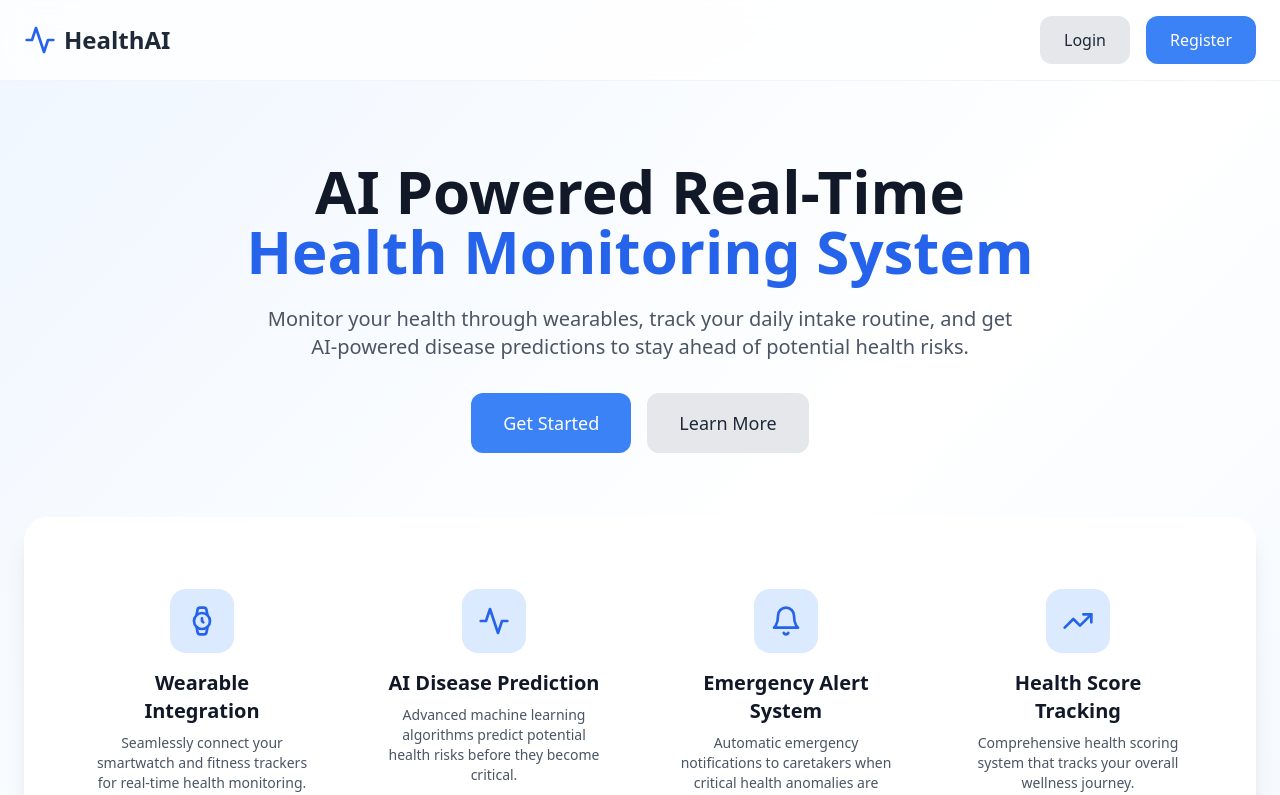
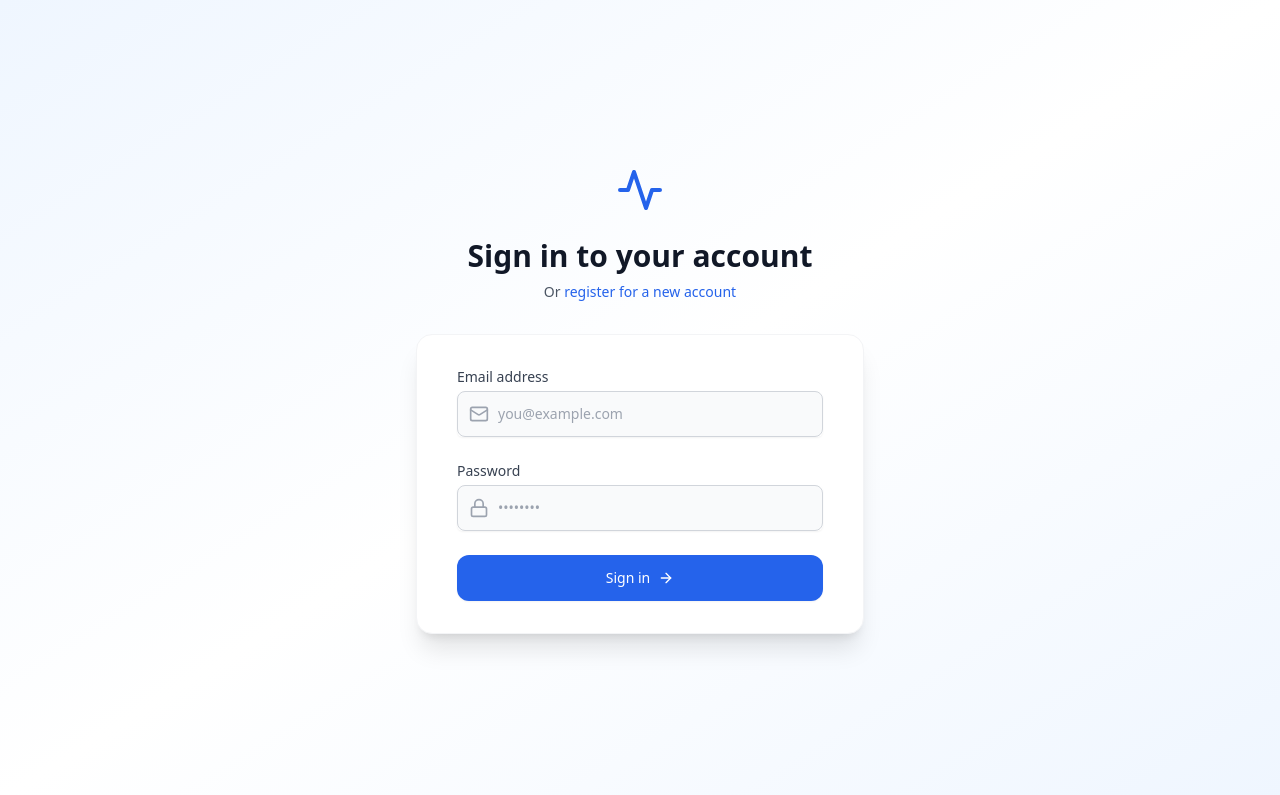
Before and after one commit to MSK7705/chrpre, a React (Vite) app: page /login in a window 1280 px wide. Before the commit this address led to /. Shown: the top 795 px of the page. Built offline with nearby package versions, Linux system fonts and the light colour scheme; no server answers.

Commit message:
feat : login page

```diff
--- a/src/App.tsx
+++ b/src/App.tsx
@@ -5,12 +5,14 @@ import { UploadReports } from './pages/UploadReports';
 import { EmergencyAlert } from './pages/EmergencyAlert';
 import { Prediction } from './pages/Prediction';
 import { DailyIntake } from './pages/DailyIntake';
+import { Login } from './pages/Login';
 
 function App() {
   return (
     <BrowserRouter>
       <Routes>
         <Route path="/" element={<LandingPage />} />
+        <Route path="/login" element={<Login />} />
         <Route path="/dashboard" element={<Dashboard />} />
         <Route path="/upload" element={<UploadReports />} />
         <Route path="/emergency" element={<EmergencyAlert />} />
--- a/src/components/dashboard/HealthScoreCard.tsx
+++ b/src/components/dashboard/HealthScoreCard.tsx
@@ -1,4 +1,4 @@
-import { Card, CardHeader, CardContent } from '../ui/Card';
+import { Card } from '../ui/Card';
 import { TrendingUp } from 'lucide-react';
 
 interface HealthScoreCardProps {
--- a/src/components/ui/Button.tsx
+++ b/src/components/ui/Button.tsx
@@ -6,6 +6,7 @@ interface ButtonProps {
   variant?: 'primary' | 'secondary' | 'danger' | 'success';
   className?: string;
   type?: 'button' | 'submit' | 'reset';
+  disabled?: boolean;
 }
 
 export function Button({
@@ -13,7 +14,8 @@ export function Button({
   onClick,
   variant = 'primary',
   className = '',
-  type = 'button'
+  type = 'button',
+  disabled = false
 }: ButtonProps) {
   const variants = {
     primary: 'bg-blue-500 hover:bg-blue-600 text-white',
@@ -25,8 +27,9 @@ export function Button({
   return (
     <button
       type={type}
-      onClick={onClick}
-      className={`px-6 py-3 rounded-xl font-medium transition-all duration-300 transform hover:scale-105 ${variants[variant]} ${className}`}
+      onClick={disabled ? undefined : onClick}
+      disabled={disabled}
+      className={`px-6 py-3 rounded-xl font-medium transition-all duration-300 transform hover:scale-105 ${variants[variant]} ${className} ${disabled ? 'opacity-50 cursor-not-allowed transform-none hover:scale-100' : ''}`}
     >
       {children}
     </button>
--- /dev/null
+++ b/src/lib/supabase.ts
@@ -0,0 +1,10 @@
+import { createClient } from '@supabase/supabase-js';
+
+const supabaseUrl = import.meta.env.VITE_SUPABASE_URL;
+const supabaseAnonKey = import.meta.env.VITE_SUPABASE_ANON_KEY;
+
+if (!supabaseUrl || !supabaseAnonKey) {
+  throw new Error('Missing Supabase environment variables. Please check your .env file.');
+}
+
+export const supabase = createClient(supabaseUrl, supabaseAnonKey);
--- a/src/pages/LandingPage.tsx
+++ b/src/pages/LandingPage.tsx
@@ -37,10 +37,10 @@ export function LandingPage() {
             <span className="text-2xl font-bold text-gray-800">HealthAI</span>
           </div>
           <div className="flex items-center space-x-4">
-            <Button variant="secondary" onClick={() => navigate('/dashboard')}>
+            <Button variant="secondary" onClick={() => navigate('/login')}>
               Login
             </Button>
-            <Button onClick={() => navigate('/dashboard')}>
+            <Button onClick={() => navigate('/login')}>
               Register
             </Button>
           </div>
--- /dev/null
+++ b/src/pages/Login.tsx
@@ -0,0 +1,143 @@
+import React, { useState } from 'react';
+import { useNavigate } from 'react-router-dom';
+import { supabase } from '../lib/supabase';
+import { Button } from '../components/ui/Button';
+import { Activity, Mail, Lock, AlertCircle, ArrowRight } from 'lucide-react';
+
+export function Login() {
+    const navigate = useNavigate();
+    const [isLogin, setIsLogin] = useState(true);
+    const [email, setEmail] = useState('');
+    const [password, setPassword] = useState('');
+    const [loading, setLoading] = useState(false);
+    const [error, setError] = useState<string | null>(null);
+
+    const handleAuth = async (e: React.FormEvent) => {
+        e.preventDefault();
+        setLoading(true);
+        setError(null);
+
+        try {
+            if (isLogin) {
+                const { error } = await supabase.auth.signInWithPassword({
+                    email,
+                    password,
+                });
+                if (error) throw error;
+                navigate('/dashboard');
+            } else {
+                const { error } = await supabase.auth.signUp({
+                    email,
+                    password,
+                });
+                if (error) throw error;
+                setError('Check your email for the confirmation link.');
+            }
+        } catch (err: any) {
+            setError(err.message || 'An error occurred during authentication.');
+        } finally {
+            setLoading(false);
+        }
+    };
+
+    return (
+        <div className="min-h-screen bg-gradient-to-br from-blue-50 via-white to-blue-50 flex flex-col justify-center py-12 sm:px-6 lg:px-8">
+            <div className="sm:mx-auto sm:w-full sm:max-w-md">
+                <div className="flex justify-center text-blue-600 mb-4 cursor-pointer" onClick={() => navigate('/')}>
+                    <Activity size={48} />
+                </div>
+                <h2 className="mt-6 text-center text-3xl font-extrabold text-gray-900">
+                    {isLogin ? 'Sign in to your account' : 'Create a new account'}
+                </h2>
+                <p className="mt-2 text-center text-sm text-gray-600">
+                    Or{' '}
+                    <button
+                        onClick={() => {
+                            setIsLogin(!isLogin);
+                            setError(null);
+                        }}
+                        className="font-medium text-blue-600 hover:text-blue-500 focus:outline-none focus:underline transition ease-in-out duration-150"
+                    >
+                        {isLogin ? 'register for a new account' : 'sign in to your existing account'}
+                    </button>
+                </p>
+            </div>
+
+            <div className="mt-8 sm:mx-auto sm:w-full sm:max-w-md">
+                <div className="bg-white py-8 px-4 shadow-xl sm:rounded-2xl sm:px-10 border border-gray-100">
+                    <form className="space-y-6" onSubmit={handleAuth}>
+                        <div>
+                            <label htmlFor="email" className="block text-sm font-medium text-gray-700">
+                                Email address
+                            </label>
+                            <div className="mt-1 relative rounded-md shadow-sm">
+                                <div className="absolute inset-y-0 left-0 pl-3 flex items-center pointer-events-none">
+                                    <Mail className="h-5 w-5 text-gray-400" />
+                                </div>
+                                <input
+                                    id="email"
+                                    type="email"
+                                    required
+                                    value={email}
+                                    onChange={(e) => setEmail(e.target.value)}
+                                    className="focus:ring-blue-500 focus:border-blue-500 block w-full pl-10 sm:text-sm border-gray-300 rounded-lg p-3 border transition-colors bg-gray-50 focus:bg-white"
+                                    placeholder="you@example.com"
+                                />
+                            </div>
+                        </div>
+
+                        <div>
+                            <label htmlFor="password" className="block text-sm font-medium text-gray-700">
+                                Password
+                            </label>
+                            <div className="mt-1 relative rounded-md shadow-sm">
+                                <div className="absolute inset-y-0 left-0 pl-3 flex items-center pointer-events-none">
+                                    <Lock className="h-5 w-5 text-gray-400" />
+                                </div>
+                                <input
+                                    id="password"
+                                    type="password"
+                                    required
+                                    value={password}
+                                    onChange={(e) => setPassword(e.target.value)}
+                                    className="focus:ring-blue-500 focus:border-blue-500 block w-full pl-10 sm:text-sm border-gray-300 rounded-lg p-3 border transition-colors bg-gray-50 focus:bg-white"
+                                    placeholder="••••••••"
+                                />
+                            </div>
+                        </div>
+
+                        {error && (
+                            <div className={`p-3 rounded-md flex items-start ${isLogin || error.includes('error') || error.includes('already') ? 'bg-red-50 text-red-700' : 'bg-green-50 text-green-700'}`}>
+                                <AlertCircle className="h-5 w-5 mr-2 flex-shrink-0 mt-0.5" />
+                                <span className="text-sm font-medium">{error}</span>
+                            </div>
+                        )}
+
+                        <div>
+                            <Button
+                                type="submit"
+                                className="w-full flex justify-center py-3 px-4 border border-transparent rounded-lg shadow-sm text-sm font-medium text-white bg-blue-600 hover:bg-blue-700 focus:outline-none focus:ring-2 focus:ring-offset-2 focus:ring-blue-500 transition-colors"
+                                disabled={loading}
+                            >
+                                {loading ? (
+                                    <span className="flex items-center">
+                                        <svg className="animate-spin -ml-1 mr-3 h-5 w-5 text-white" xmlns="http://www.w3.org/2000/svg" fill="none" viewBox="0 0 24 24">
+                                            <circle className="opacity-25" cx="12" cy="12" r="10" stroke="currentColor" strokeWidth="4"></circle>
+                                            <path className="opacity-75" fill="currentColor" d="M4 12a8 8 0 018-8V0C5.373 0 0 5.373 0 12h4zm2 5.291A7.962 7.962 0 014 12H0c0 3.042 1.135 5.824 3 7.938l3-2.647z"></path>
+                                        </svg>
+                                        Processing...
+                                    </span>
+                                ) : (
+                                    <span className="flex items-center">
+                                        {isLogin ? 'Sign in' : 'Create account'}
+                                        <ArrowRight className="ml-2 h-4 w-4" />
+                                    </span>
+                                )}
+                            </Button>
+                        </div>
+                    </form>
+                </div>
+            </div>
+        </div>
+    );
+}
```
